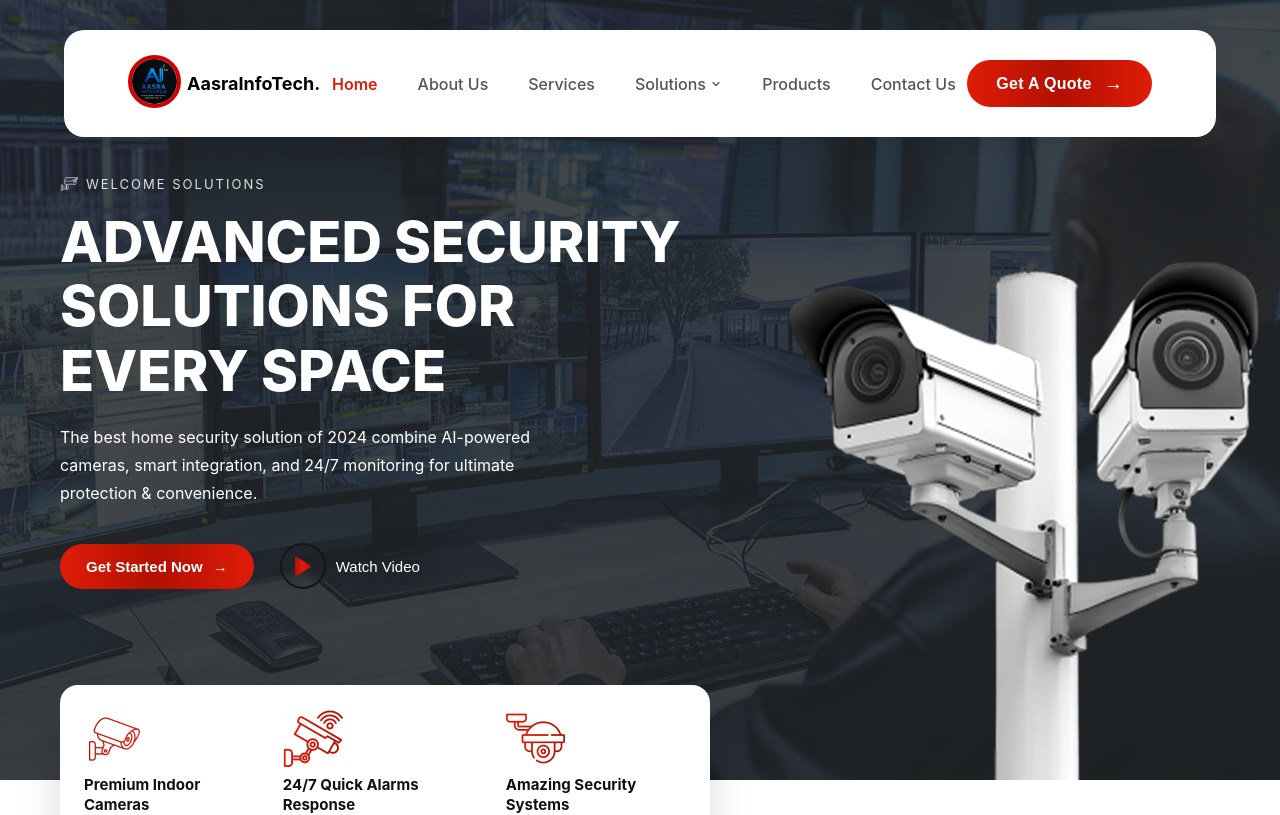
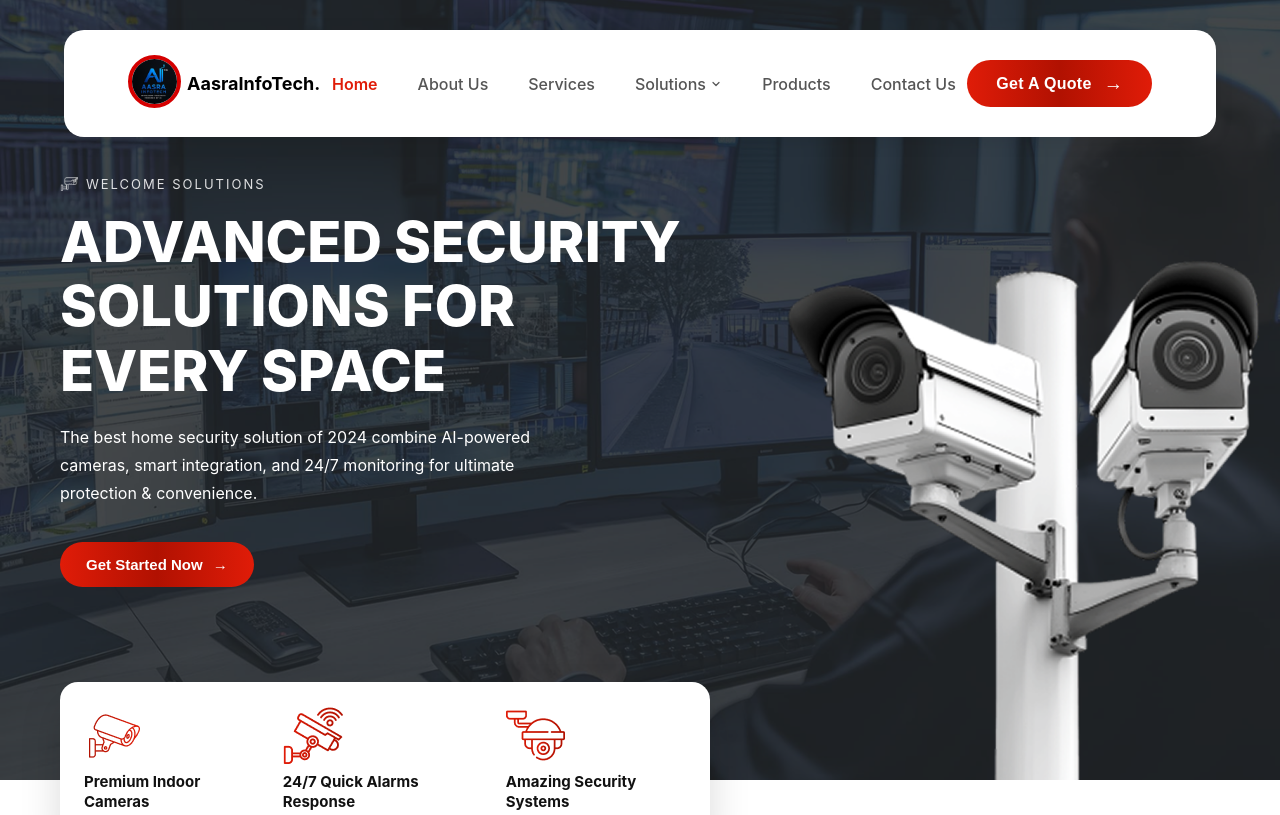
Before and after one commit to LaviSaini/camapp, a React (Create React App) app: page / in a window 1280 px wide. Shown: the top 815 px of the page. Built offline with nearby package versions, Linux system fonts and the light colour scheme.

Commit message:
changes related to ssolution

```diff
--- a/src/common/HeroSection.js
+++ b/src/common/HeroSection.js
@@ -16,9 +16,9 @@
     alert('Get Started clicked!');
   };
 
-  const handleWatchVideo = () => {
-    alert('Watch Video clicked!');
-  };
+  // const handleWatchVideo = () => {
+  //   alert('Watch Video clicked!');
+  // };
 
   return (
     <section className='backgroundddd'>
@@ -49,11 +49,11 @@
                 Get Started Now
                 <span className="btn-arrow">→</span>
               </button>
-
+{/*
               <button className="secondary-btn" onClick={handleWatchVideo}>
                 <span className="play-icon"><img src={playIcon}></img></span>
                 Watch Video
-              </button>
+              </button> */}
             </div>
 
             {/* Features */}
```
